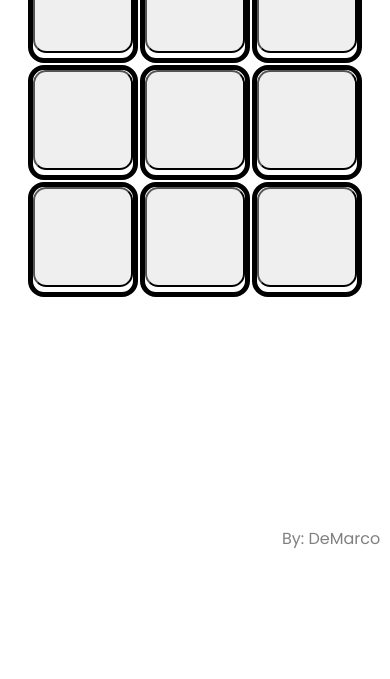
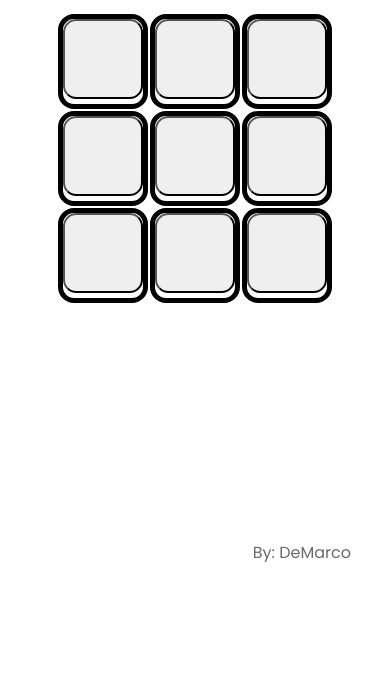
Before and after one commit to DeMrreti/TicTacToeJS, a plain HTML site: page index.html in a window 390 px wide. Shown: the part 174-853 px from the top of the page. Drawn offline with Linux system fonts and the light colour scheme.

Commit message:
v1.3
fixed errors

```diff
--- a/index.html
+++ b/index.html
@@ -10,25 +10,28 @@
 </head>
 <body>
     <div class="container">
-        <div class="game">
+        <div class="game" id="game">
+            <div class="switch">
+                <input type="checkbox" onchange="theme()" name="theme" id="theme">
+            </div>
             <div class="titulo">
                 <h1>TicTacToe</h1>
             </div>
             <table class="tabla">
                 <tr class="filaUno">
-                    <td id="casillaUno"><button id='1' onclick="jugar('1', 'estadoUno')"><p id="estadoUno" class="estado">vacia</p></button></td>
-                    <td id="casillaDos"><button id="2" onclick="jugar('2', 'estadoDos')"><p id="estadoDos" class="estado">vacia</p></button></td>
-                    <td id="casillaTres"><button id="3" onclick="jugar('3', 'estadoTres')"><p id="estadoTres" class="estado">vacia</p></button></td>
+                    <td class="botono"><button id='1' onclick="jugar('1', 'estadoUno')"><p id="estadoUno" class="estado">vacia</p></button></td>
+                    <td class="botono"><button id="2" onclick="jugar('2', 'estadoDos')"><p id="estadoDos" class="estado">vacia</p></button></td>
+                    <td class="botono"><button id="3" onclick="jugar('3', 'estadoTres')"><p id="estadoTres" class="estado">vacia</p></button></td>
                 </tr>
                 <tr class="filaDos">
-                    <td id="casillaCuatro"><button id="4" onclick="jugar('4', 'estadoCuatro')"><p id="estadoCuatro" class="estado">vacia</p></button></td>
-                    <td id="casillaCinco"><button id="5" onclick="jugar('5', 'estadoCinco')"><p id="estadoCinco" class="estado">vacia</p></button></td>
-                    <td id="casillaSeis"><button id="6" onclick="jugar('6', 'estadoSeis')"><p id="estadoSeis" class="estado">vacia</p></button></td>
+                    <td id="boton"><button id="4" onclick="jugar('4', 'estadoCuatro')"><p id="estadoCuatro" class="estado">vacia</p></button></td>
+                    <td id="boton"><button id="5" onclick="jugar('5', 'estadoCinco')"><p id="estadoCinco" class="estado">vacia</p></button></td>
+                    <td id="boton"><button id="6" onclick="jugar('6', 'estadoSeis')"><p id="estadoSeis" class="estado">vacia</p></button></td>
                 </tr>
                 <tr class="filaTres">
-                    <td id="casillaSiete"><button id="7" onclick="jugar('7', 'estadoSiete')"><p id="estadoSiete" class="estado">vacia</p></button></td>
-                    <td id="casillaOcho"><button id="8" onclick="jugar('8', 'estadoOcho')"><p id="estadoOcho" class="estado">vacia</p></button></td>
-                    <td id="casillaNueve"><button id="9" onclick="jugar('9', 'estadoNueve')"><p id="estadoNueve" class="estado">vacia</p></button></td>
+                    <td id="boton"><button id="7" onclick="jugar('7', 'estadoSiete')"><p id="estadoSiete" class="estado">vacia</p></button></td>
+                    <td id="boton"><button id="8" onclick="jugar('8', 'estadoOcho')"><p id="estadoOcho" class="estado">vacia</p></button></td>
+                    <td id="boton"><button id="9" onclick="jugar('9', 'estadoNueve')"><p id="estadoNueve" class="estado">vacia</p></button></td>
                 </tr>
             </table>
             <div class="mensaje">
@@ -37,9 +40,13 @@
             <div class="botonaco">
                 <button id="restart" onclick="reset()"><img src="bxs-sushi.svg"> New Game</button>
             </div>
+            <div class="footer">
+                <p class="makeby">
+                    By: DeMarco
+                </p>
+            </div>
         </div>
     </div>
     <script src="main.js"></script>
-    <footer><p>By: DeMarco</p></footer>
 </body>
 </html>
--- a/main.js
+++ b/main.js
@@ -3,6 +3,11 @@ var turno = 0
 var marca = "O"
 check = "vacia"
 var power = true
+
+function theme() {
+    document.getElementById("game").style.color = "white"
+    document.getElementById("game").style.backgroundColor = "#121212"
+}
 
 function pintarGanador(x1, x2, x3) {
     document.getElementById(x1).style.backgroundColor = "green"
@@ -74,7 +79,7 @@ function jugar(numero, casilla) {
             console.log("Entro en el segundo if")
             document.getElementById(numero).style.backgroundImage = "url('bx-radio-circle.svg')"
             document.getElementById(numero).style.backgroundRepeat = "no-repeat"
-            document.getElementById(numero).style.backgroundSize = "100px 100px"
+            document.getElementById(numero).style.backgroundSize = "100% 100%"
             document.getElementById(casilla).innerText = "O"
             document.getElementById("salida").innerText = " "
             comprobar()
@@ -82,7 +87,7 @@ function jugar(numero, casilla) {
             console.log("Entro en el else if")
             document.getElementById(numero).style.backgroundImage = "url('bx-x.svg')"
             document.getElementById(numero).style.backgroundRepeat = "no-repeat"
-            document.getElementById(numero).style.backgroundSize = "100px 100px"
+            document.getElementById(numero).style.backgroundSize = "100% 100%"
             document.getElementById(casilla).innerText = "X"
             document.getElementById("salida").innerText = " "
             comprobar()
--- a/style.css
+++ b/style.css
@@ -13,16 +13,19 @@
     display: flex;
     width: 100%;
     justify-content: center;
+    height: 800px;
 }
 
 .game {
     display: flex;
+    position: static;
     width: 100%;
+    height: 100%;
     flex-direction: column;
     justify-content: center;
     align-items: center;
-    margin-top: 5%;
 }
+
 
 #restart {
     display: none;
@@ -55,6 +58,8 @@
 
 td {
     border: 5px solid black;
+    height: 100px;
+    width: 100px;
     border-radius: 1em;
 }
 
@@ -72,27 +77,42 @@ button {
     border-radius: 1em;
 }
 
-footer {
-    margin: 120px auto;
+.footer {
     display: flex;
-    width: 95%;
-    height: 40px;
     justify-content: end;
-    align-items: center;
-    color: gray;
+    align-items: end;
+    height: 20%;
+    color: rgb(106, 106, 106);
+    width: 80%;
 }
 
+
+
 @media (max-width: 500px) {
+
+    body {
+        height: 800px;
+    }
+
+    .titulo {
+        font-size: 25px;
+    }
+
+    td {
+        height: 80px;
+        width: 80px;
+    }
+
     .tabla {
-        width: 80%;
+        width: 50%;
+    }
+
+    button {
+        width: 80px;
+        height: 80px;
     }
 
     .mensaje {
         font-size: 10px;
     }
-
-    button {
-        width: 100px;
-        height: 100px;
-    }
 }
```
